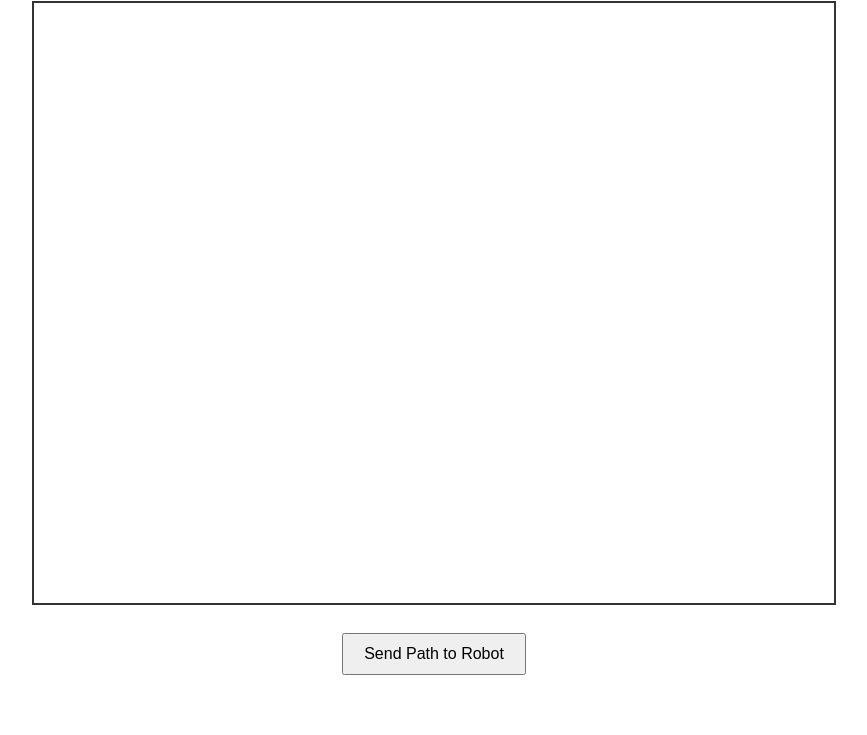
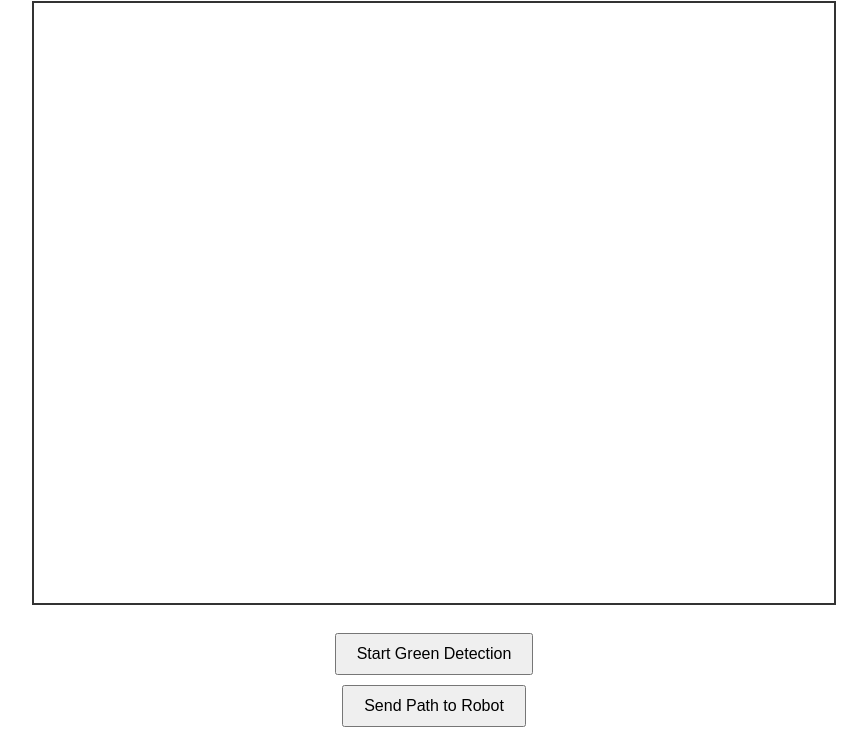
Before and after one commit to GWestry/4WD-Path-Mimicker, a plain HTML site: page index.html in a window 1280 px wide. Shown: the part 99-834 px from the top of the page, without its empty margins (206-1073 px from the left). Before the commit the page ends 800 px from the top, so only its background shows below. Drawn offline with Linux system fonts and the light colour scheme.

Commit message:
Update index.html
Added green detection button

```diff
--- a/index.html
+++ b/index.html
@@ -1,17 +1,20 @@
 <!DOCTYPE html>
 <html lang="en">
+
 <head>
     <meta charset="UTF-8">
     <meta name="viewport" content="width=device-width, initial-scale=1.0">
     <title>AI Robot Drawing Interface</title>
     <link rel="stylesheet" href="style.css">
 </head>
+
 <body>
     <h1>Draw Your Robot's Path</h1>
     <canvas id="drawingCanvas" width="800" height="600"></canvas>
     <br>
+    <button id="startDetectionBtn">Start Green Detection</button>
     <button id="sendBtn">Send Path to Robot</button>
-
     <script src="script.js"></script>
 </body>
+
 </html>
```
